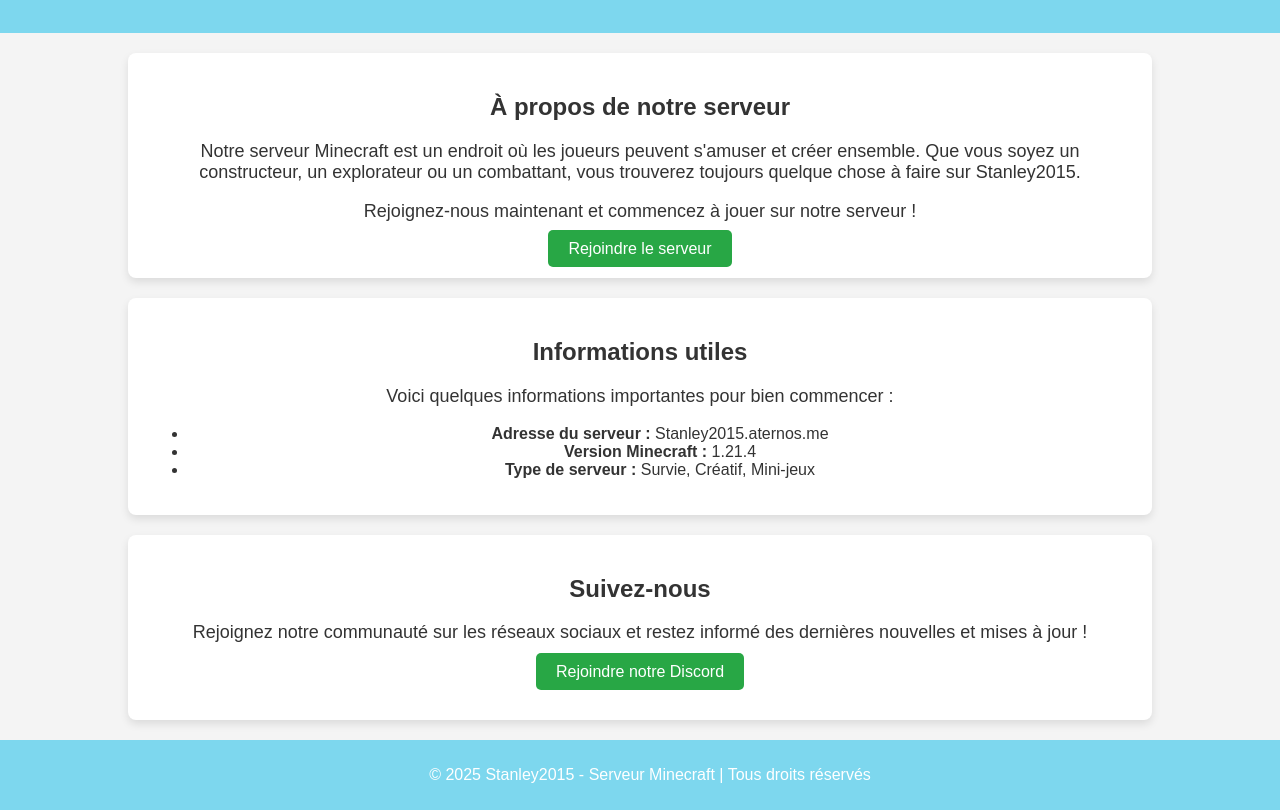
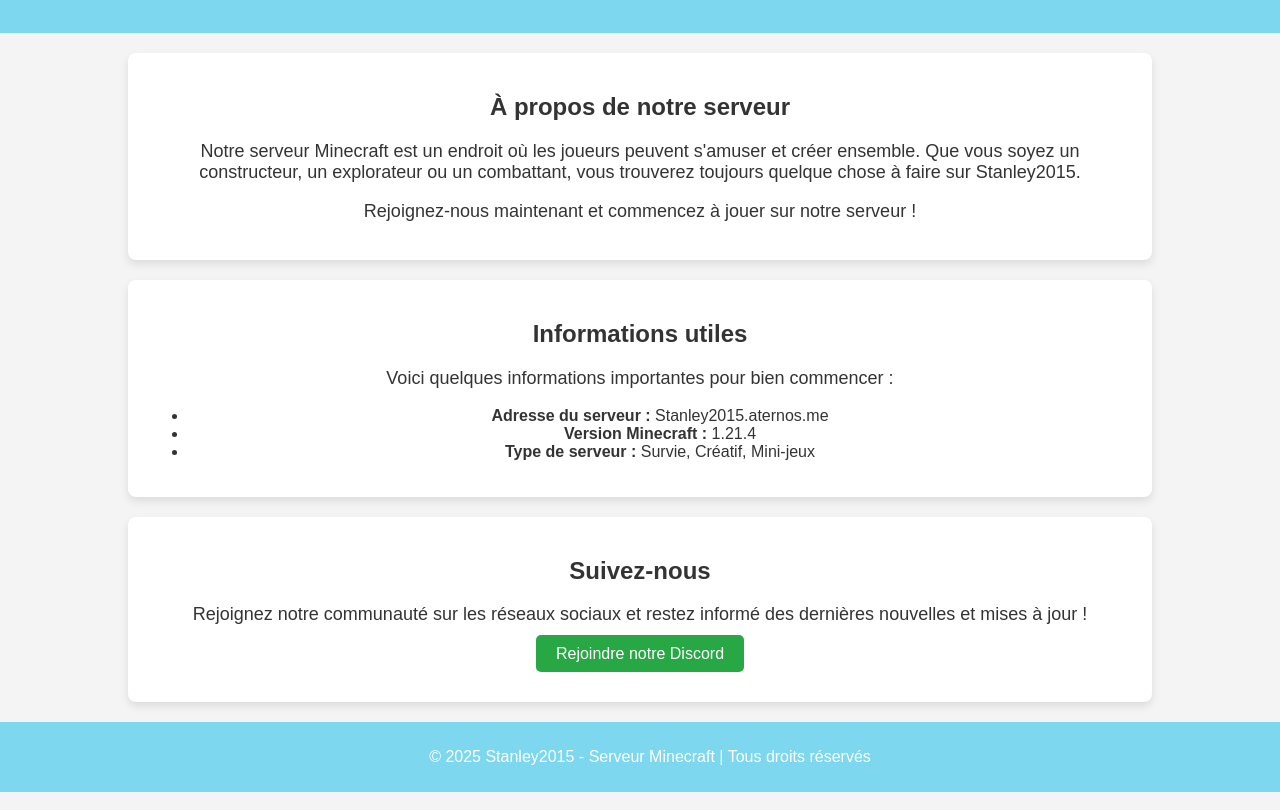
Before and after one commit to ctj66/website, a plain HTML site: page index.html in a window 1280 px wide. Shown: the part 94-904 px from the top of the page. Drawn offline with Linux system fonts and the light colour scheme.

Commit message:
j'ai supprimer le bouton

```diff
--- a/index.html
+++ b/index.html
@@ -74,7 +74,7 @@
         <h2>À propos de notre serveur</h2>
         <p>Notre serveur Minecraft est un endroit où les joueurs peuvent s'amuser et créer ensemble. Que vous soyez un constructeur, un explorateur ou un combattant, vous trouverez toujours quelque chose à faire sur Stanley2015.</p>
         <p>Rejoignez-nous maintenant et commencez à jouer sur notre serveur !</p>
-        <a href="mc://Stanley2015.aternos.me" class="button">Rejoindre le serveur</a>
+
     </div>
 
     <div class="server-info">
```
